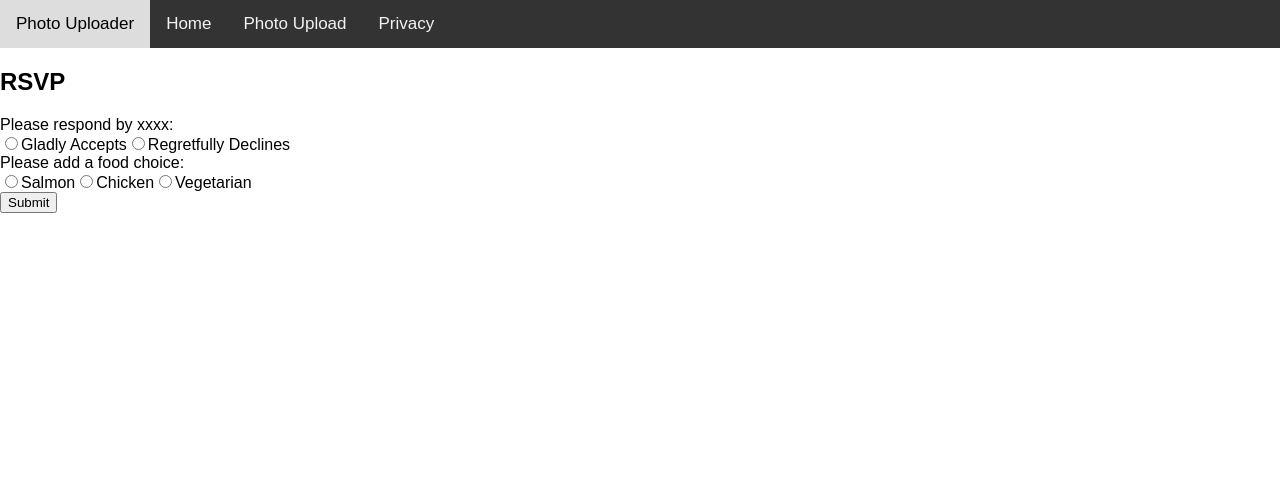
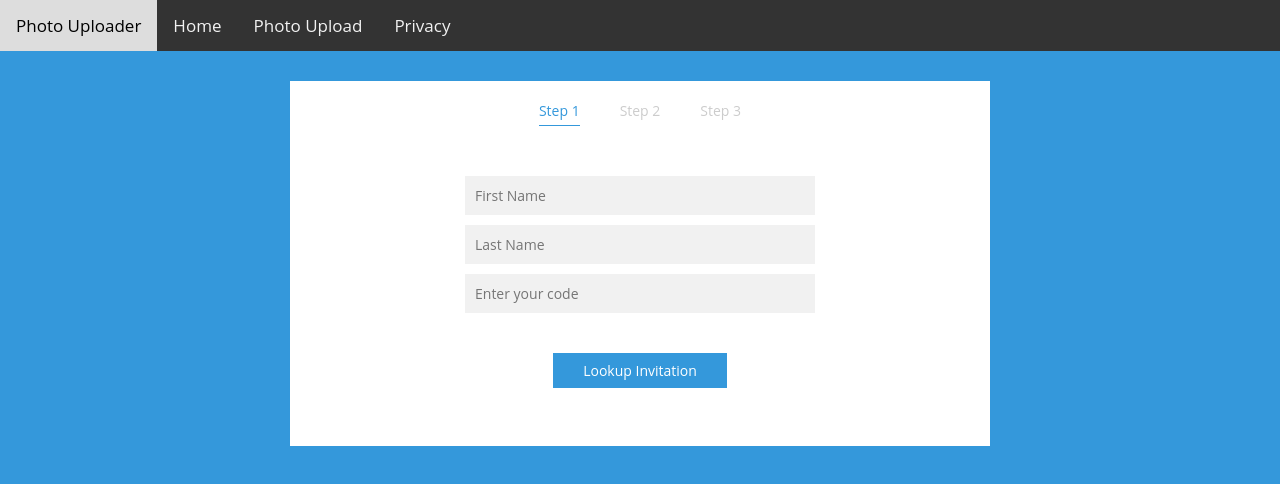
Before and after one commit to evanjb240/event-photo-uploader, a Nuxt app: page /RSVP in a window 1280 px wide. Shown: the top 484 px of the page. Built offline with nearby package versions, Linux system fonts and the light colour scheme.

Commit message:
RSVP initial form

```diff
--- a/src/components/RSVPForm.vue
+++ b/src/components/RSVPForm.vue
@@ -1,28 +1,360 @@
 <template>
     <div class="container">
-        <h2>RSVP</h2>
-        <form action="/action_page.php">
-            <div>
+        <div class="wrapper">
+        <ul class="steps">
+            <li :class="{isActive: activeStep==1}">Step 1</li>
+            <li :class="{isActive: activeStep==2}">Step 2</li>
+            <li :class="{isActive: activeStep==3}">Step 3</li>
+        </ul>
+        <form class="form-wrapper">
+            <fieldset class="section" :class="{isActive: activeStep == 1}">
+                <div class="row">
+                    <div>
+                        <input type="text" placeholder="First Name" v-model="lookupData.firstName" />
+                    </div>
+                    <div>
+                        <input type="text" placeholder="Last Name" v-model="lookupData.lastName" />
+                    </div>
+                    <div>
+                        <input type="text" placeholder="Enter your code" v-model="lookupData.code" />
+                    </div>
+                </div>
+                <div v-if="inviteValidation">An error has occurred. Please make sure all fields are filled in.</div>
                 <div>
-                    <label for="fname">Please respond by xxxx:</label>
+                    <div class="button" @click="inviteLookup">Lookup Invitation</div>
                 </div>
-                <input type="radio" id="rsvp_accept" name="rsvp_choice" value="Accept">
-                <label for="rsvp_accept">Gladly Accepts</label>
-                <input type="radio" id="rsvp_decline" name="rsvp_choice" value="Deline">
-                <label for="rsvp_decline">Regretfully Declines</label>
+            </fieldset>
+            <fieldset class="section" :class="{isActive: activeStep == 2 }">
+                <h3>Will you attend?</h3>
+                <label>Please respond by xxxx</label>
+                <div class="row cf">
+                    <div class="six col">
+                        <input type="radio" name="rsvp_accept" id="rsvp_accept" value="Accept" v-model="formData.rsvpChoice" checked>
+                        <label for="rsvp_accept">
+                            <h4>Gladly Accept</h4>
+                        </label>
+                    </div>
+                    <div class="six col">
+                        <input type="radio" name="rsvp_decline" id="rsvp_decline" value="Decline" v-model="formData.rsvpChoice">
+                        <label for="rsvp_decline">
+                            <h4>Regretfully Decline</h4>
+                        </label>
+                    </div>
+                </div>
+                <div class="row button" @click="checkAttendance">Next</div>
+            </fieldset>
+            <fieldset v-if="formData.rsvpChoice == 'Accept'" class="section" :class="{isActive: activeStep == 3 }">
+                <form @submit.prevent="submit">
+                    <div>
+                        <label for="fname">Please add a food choice:</label>
+                    </div>
+                    <div class="row cf">
+                        <div class="four col">
+                            <input type="radio" id="rsvp_food_1" v-model="formData.foodChoice" name="rsvp_food_choice"
+                            value="Salmon">
+                            <label for="rsvp_food_1"><h4>Salmon</h4></label>
+                        </div>
+                        <div class="four col">
+                            <input type="radio" id="rsvp_food_2" v-model="formData.foodChoice" name="rsvp_food_choice"
+                            value="Chicken">
+                            <label for="rsvp_food_2"><h4>Chicken</h4></label>
+                        </div>
+                        <div class="four col">
+                            <input type="radio" id="rsvp_food_3" v-model="formData.foodChoice" name="rsvp_food_choice"
+                            value="Vegetarian">
+                            <label for="rsvp_food_3"><h4>Vegetarian</h4></label>
+                        </div>
+                    </div>
+                    <input class="row button" type="submit" value="Submit" @submit="submit">
+                </form>
+            </fieldset>
+            <div v-if="formData.rsvpChoice == 'Decline'" class="section" :class="{isActive: activeStep == 3 }">
+                <label>We're sorry to hear that you will not be coming!</label>
             </div>
-            <div>
-                <div>
-                    <label for="fname">Please add a food choice:</label>
-                </div>
-                <input type="radio" id="rsvp_food_1" name="rsvp_food_choice" value="Salmon">
-                <label for="rsvp_food_1">Salmon</label>
-                <input type="radio" id="rsvp_food_2" name="rsvp_food_choice" value="Chicken">
-                <label for="rsvp_food_2">Chicken</label>
-                <input type="radio" id="rsvp_food_3" name="rsvp_food_choice" value="Vegetarian">
-                <label for="rsvp_food_3">Vegetarian</label>
-            </div>
-            <input type="submit" value="Submit">
         </form>
+        </div>
     </div>
 </template>
+<script setup>
+import { reactive } from 'vue';
+
+let formData = reactive({
+    foodChoice: '',
+    rsvpChoice: ''
+});
+let lookupData = {
+    firstName: '',
+    lastName: '',
+    code: ''
+};
+let inviteValidation = ref(false);
+let activeStep = ref(1);
+
+function inviteLookup() {
+    let response = fetch('/api/RSVPQuery', {
+        method: 'POST',
+        headers: {
+        'Accept': 'application/json',
+        'Content-Type': 'application/json'
+        },
+        body: JSON.stringify(lookupData)
+    }).then((response) => response.json())
+        .then((data) => {
+            if(data.status200OK){
+                advanceStep();
+                inviteValidation.value = false;
+            }else{
+                inviteValidation.value = true;
+            }
+        })
+        .catch((error) => {
+            inviteValidation.value = true;
+        });
+}
+function checkAttendance(){
+    advanceStep();
+}
+
+function submit(e) {
+    alert(formData);
+}
+
+function advanceStep(e){
+    activeStep.value = activeStep.value + 1;
+}
+
+</script>
+<style>
+html, body{
+  width: 100%;
+  height: 100%;
+  margin: 0;
+  padding: 0;
+  font-family: 'Open Sans', sans-serif;
+  background-color: #3498db;
+}
+
+h1, h2, h3, h4, h5 ,h6{
+  font-weight: 200;
+}
+
+a{
+  text-decoration: none;
+}
+
+p, li, a{
+  font-size: 14px;
+}
+
+fieldset{
+  margin: 0;
+  padding: 0;
+  border: none;
+}
+
+/* GRID */
+
+.twelve { width: 100%; }
+.eleven { width: 91.53%; }
+.ten { width: 83.06%; }
+.nine { width: 74.6%; }
+.eight { width: 66.13%; }
+.seven { width: 57.66%; }
+.six { width: 49.2%; }
+.five { width: 40.73%; }
+.four { width: 32.26%; }
+.three { width: 23.8%; }
+.two { width: 15.33%; }
+.one { width: 6.866%; }
+
+/* COLUMNS */
+
+.col {
+	display: block;
+	float:left;
+	margin: 0 0 0 1.6%;
+}
+
+.col:first-of-type {
+  margin-left: 0;
+}
+
+.container{
+  width: 100%;
+  max-width: 700px;
+  margin: 0 auto;
+  position: relative;
+}
+
+.row{
+  padding: 20px 0;
+}
+
+/* CLEARFIX */
+
+.cf:before,
+.cf:after {
+    content: " ";
+    display: table;
+}
+
+.cf:after {
+    clear: both;
+}
+
+.cf {
+    *zoom: 1;
+}
+
+.wrapper{
+  width: 100%;
+  margin: 30px 0;
+}
+
+/* STEPS */
+
+.steps{
+  list-style-type: none;
+  margin: 0;
+  padding: 0;
+  background-color: #fff;
+  text-align: center;
+}
+
+
+.steps li{
+  display: inline-block;
+  margin: 20px;
+  color: #ccc;
+  padding-bottom: 5px;
+}
+
+.steps li.isActive{
+  border-bottom: 1px solid #3498db;
+  color: #3498db;
+}
+
+/* FORM */
+
+.form-wrapper .section{
+  padding: 0px 20px 30px 20px;
+  -webkit-box-sizing: border-box;
+  -moz-box-sizing: border-box;
+  box-sizing: border-box;
+  background-color: #fff;
+  opacity: 0;
+  -webkit-transform: scale(1, 0);
+  -ms-transform: scale(1, 0);
+  -o-transform: scale(1, 0);
+  transform: scale(1, 0);
+  -webkit-transform-origin: top center;
+  -moz-transform-origin: top center;
+  -ms-transform-origin: top center;
+  -o-transform-origin: top center;
+  transform-origin: top center;
+  -webkit-transition: all 0.5s ease-in-out;
+  -o-transition: all 0.5s ease-in-out;
+  transition: all 0.5s ease-in-out;
+  text-align: center;
+  position: absolute;
+  width: 100%;
+  min-height: 300px
+}
+
+.form-wrapper .section h3{
+  margin-bottom: 30px;
+}
+
+.form-wrapper .section.isActive{
+  opacity: 1;
+  -webkit-transform: scale(1, 1);
+  -ms-transform: scale(1, 1);
+  -o-transform: scale(1, 1);
+  transform: scale(1, 1);
+}
+
+.form-wrapper .button, .form-wrapper .submit{
+  background-color: #3498db;
+  display: inline-block;
+  padding: 8px 30px;
+  color: #fff;
+  cursor: pointer;
+  font-size: 14px !important;
+  font-family: 'Open Sans', sans-serif !important;
+  bottom: 20px;
+  margin-top:10px;
+  border-style: none;
+}
+
+.form-wrapper .submit{
+  border: none;
+  outline: none;
+  -webkit-box-sizing: content-box;
+  -moz-box-sizing: content-box;
+  box-sizing: content-box;
+  -webkit-appearance: none;
+  -moz-appearance: none;
+  appearance: none;
+}
+
+.form-wrapper input[type="text"],
+.form-wrapper input[type="password"]{
+  display: block;
+  padding: 10px;
+  margin: 10px auto;
+  background-color: #f1f1f1;
+  border: none;
+  width: 50%;
+  outline: none;
+  font-size: 14px !important;
+  font-family: 'Open Sans', sans-serif !important;
+}
+
+.form-wrapper input[type="radio"]{
+  display: none;
+}
+
+.form-wrapper input[type="radio"] + label{
+  display: block;
+  border: 1px solid #ccc;
+  width: 100%;
+  max-width: 100%;
+  padding: 10px;
+  -webkit-box-sizing: border-box;
+  -moz-box-sizing: border-box;
+  box-sizing: border-box;
+  cursor: pointer;
+  position: relative;
+}
+
+.form-wrapper input[type="radio"] + label:before{
+  content: "✔";
+  position: absolute;
+  right: -10px;
+  top: -10px;
+  width: 30px;
+  height: 30px;
+  line-height: 30px;
+  border-radius: 100%;
+  background-color: #3498db;
+  color: #fff;
+  display: none;
+}
+
+.form-wrapper input[type="radio"]:checked + label:before{
+  display: block;
+}
+
+.form-wrapper input[type="radio"] + label h4{
+  margin: 15px;
+  color: #ccc;
+}
+
+.form-wrapper input[type="radio"]:checked + label{
+  border: 1px solid #3498db;
+}
+
+.form-wrapper input[type="radio"]:checked + label h4{
+  color: #3498db;
+}
+</style>
```
Also changed, not shown: 1 other file (tests, documents, lock files or other folders).
